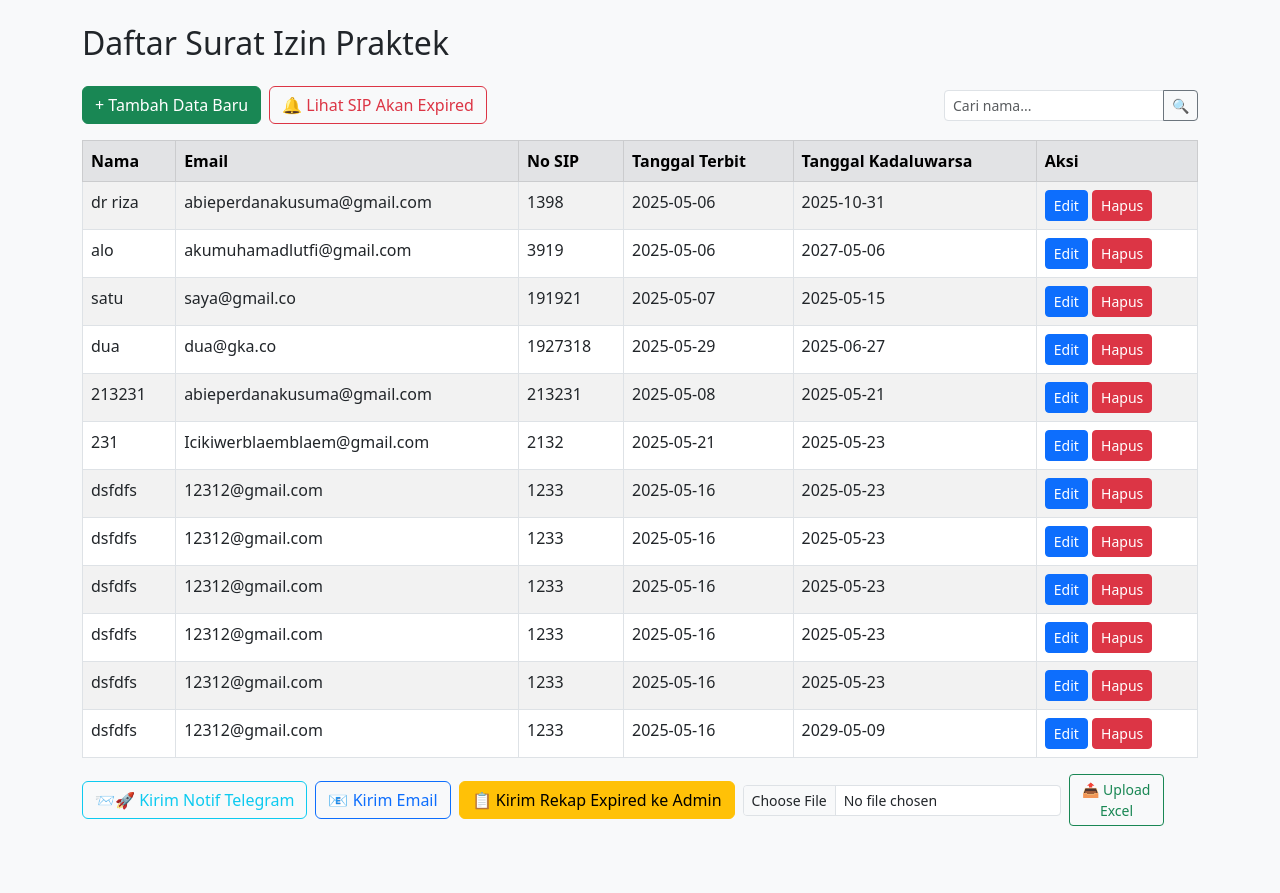
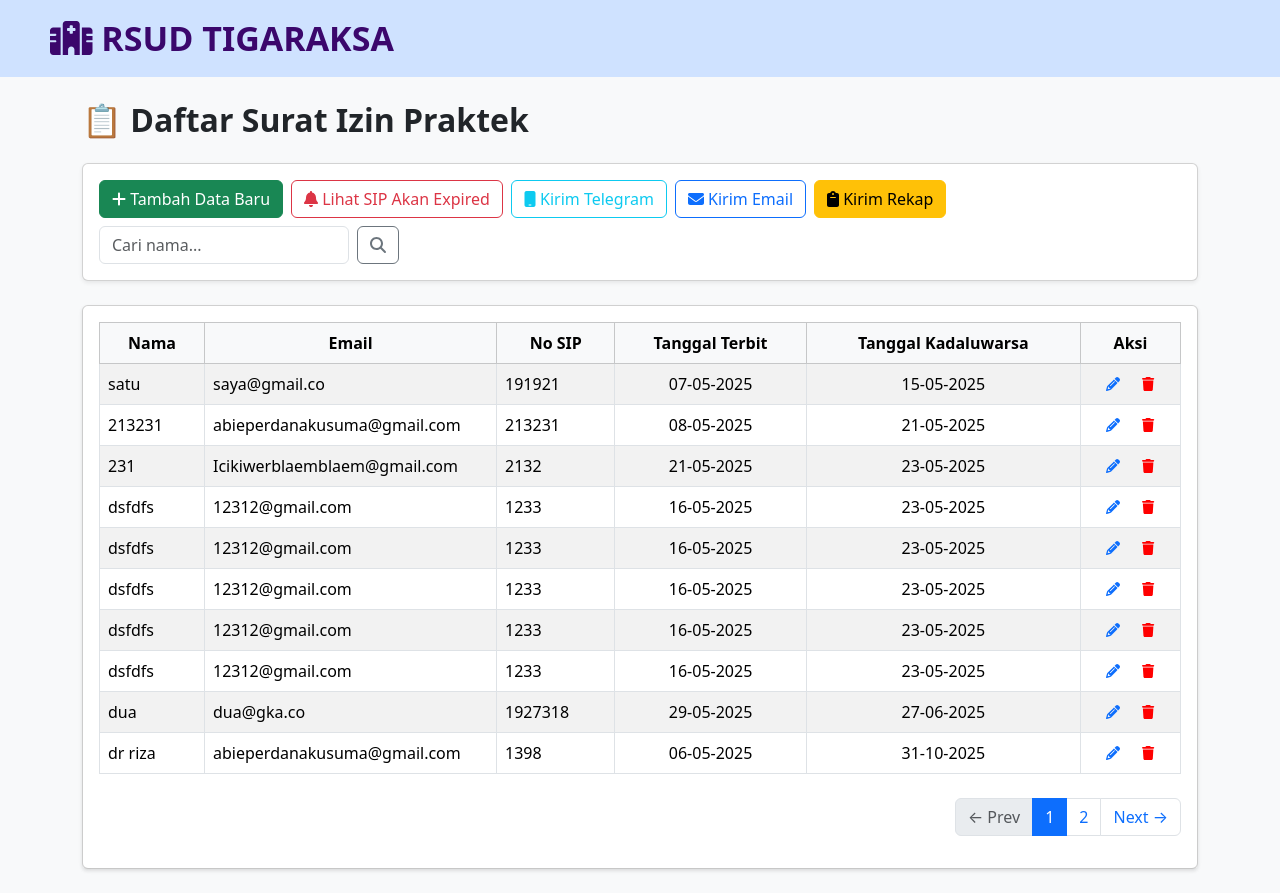
Before and after one commit to xhdskyprime/SistemPengingatSIP-Flask, a Flask app: page / in a window 1280 px wide. Before the commit the page ends 826 px from the top, so only its background shows below. Run offline with Flask 3, Linux system fonts and the light colour scheme; data comes from the database, SQL or seed files in the repository; both versions use the stored data as it was after the commit; some libraries are stand-ins or nearby versions.

Commit message:
front end

```diff
--- a/app.py
+++ b/app.py
@@ -31,19 +31,21 @@ class SIP(db.Model):
 @app.route('/')
 def index():
     search_query = request.args.get('search', '').strip()
+    page = request.args.get('page', 1, type=int)
+    per_page = 10  # Jumlah data per halaman
+
+    # Filter jika ada pencarian
+    query = SIP.query
+    if search_query:
+        query = query.filter(SIP.nama.ilike(f"%{search_query}%"))
+
+    # Pagination
+    sips_paginated = query.order_by(SIP.tanggal_kadaluwarsa.asc()).paginate(page=page, per_page=per_page)
+
     today = datetime.today().date()
-    reminder_date = today + timedelta(days=180)
-
-    if search_query:
-        sips = SIP.query.filter(SIP.nama.ilike(f"%{search_query}%")).all()
-    else:
-        sips = SIP.query.all()
-
     akan_expired = SIP.query.filter(
-    SIP.tanggal_kadaluwarsa <= datetime.utcnow() + timedelta(days=180)
-).order_by(SIP.tanggal_kadaluwarsa.asc()).all()
-
-
+        SIP.tanggal_kadaluwarsa <= datetime.utcnow() + timedelta(days=180)
+    ).order_by(SIP.tanggal_kadaluwarsa.asc()).all()
 
     for sip in akan_expired:
         sisa_hari_total = (sip.tanggal_kadaluwarsa - today).days
@@ -51,14 +53,14 @@ def index():
         hari = sisa_hari_total % 30
         sip.sisa_hari_format = f"{bulan} bulan {hari} hari lagi" if bulan > 0 else f"{hari} hari lagi"
 
-
-
     return render_template(
         'index.html',
-        sips=sips,
+        sips=sips_paginated.items,
+        sips_paginated=sips_paginated,
         today=today,
         akan_expired=akan_expired
     )
+
 
     # Pastikan pengguna sudah login
     if 'logged_in' not in session:
@@ -200,32 +202,32 @@ def trigger_force_all():
     db.session.commit()
     return redirect(url_for('index'))
 
-@app.route('/lihat_sip_akan_expired')
-def lihat_sip_akan_expired():
-    today = datetime.today().date()
-    batas_expired = today + timedelta(days=30)
+# @app.route('/lihat_sip_akan_expired')
+# def lihat_sip_akan_expired():
+#     today = datetime.today().date()
+#     batas_expired = today + timedelta(days=30)
 
-    conn = sqlite3.connect('sip.db')
-    c = conn.cursor()
-    c.execute("SELECT * FROM sip")
-    data = c.fetchall()
-    conn.close()
+#     conn = sqlite3.connect('sip.db')
+#     c = conn.cursor()
+#     c.execute("SELECT * FROM sip")
+#     data = c.fetchall()
+#     conn.close()
 
-    expired_list = []
-    for row in data:
-        tanggal_kadaluwarsa = datetime.strptime(row[5], "%Y-%m-%d").date()
-        if today <= tanggal_kadaluwarsa <= batas_expired:
-            sisa_hari = (tanggal_kadaluwarsa - today).days
-            expired_list.append({
-                'nama': row[1],
-                'email': row[2],
-                'no_sip': row[3],
-                'tanggal_terbit': row[4],
-                'tanggal_kadaluwarsa': row[5],
-                'sisa_hari': sisa_hari  # ← tambahin ini
-            })
+#     expired_list = []
+#     for row in data:
+#         tanggal_kadaluwarsa = datetime.strptime(row[5], "%Y-%m-%d").date()
+#         if today <= tanggal_kadaluwarsa <= batas_expired:
+#             sisa_hari = (tanggal_kadaluwarsa - today).days
+#             expired_list.append({
+#                 'nama': row[1],
+#                 'email': row[2],
+#                 'no_sip': row[3],
+#                 'tanggal_terbit': row[4],
+#                 'tanggal_kadaluwarsa': row[5],
+#                 'sisa_hari': sisa_hari  # ← tambahin ini
+#             })
 
-    return render_template('expired.html', expired_list=expired_list)
+#     return render_template('notif_popup.html', expired_list=expired_list)
 
 from flask import session, flash, redirect, url_for
 
--- a/templates/edit.html
+++ b/templates/edit.html
@@ -1,9 +1,10 @@
 <!-- Modal Edit SIP -->
-<div class="modal fade" id="editModal{{ sip.id }}" tabindex="-1" aria-labelledby="editModalLabel{{ sip.id }}" aria-hidden="true">
-    <div class="modal-dialog">
+<div class="modal fade" id="editModal{{ sip.id }}" tabindex="-1" aria-labelledby="editModalLabel{{ sip.id }}"
+  aria-hidden="true">
+  <div class="modal-dialog" style="background-color: white; border-radius: 2%;">
     <form method="POST" action="{{ url_for('edit_sip', id=sip.id) }}" class="modal-content">
       <div class="modal-header">
-          <h5 class="modal-title" id="editModalLabel{{ sip.id }}">Edit SIP: {{ sip.nama }}</h5>
+        <h5 class="modal-title" id="editModalLabel{{ sip.id }}">Edit Detail Surat Ijin Praktek</h5>
         <button type="button" class="btn-close" data-bs-dismiss="modal" aria-label="Tutup"></button>
       </div>
       <div class="modal-body">
@@ -25,7 +26,8 @@
         </div>
         <div class="mb-3">
           <label class="form-label">Tanggal Kadaluwarsa</label>
-            <input type="date" name="tanggal_kadaluwarsa" value="{{ sip.tanggal_kadaluwarsa }}" class="form-control" required>
+          <input type="date" name="tanggal_kadaluwarsa" value="{{ sip.tanggal_kadaluwarsa }}" class="form-control"
+            required>
         </div>
       </div>
       <div class="modal-footer">
--- a/templates/index.html
+++ b/templates/index.html
@@ -1,117 +1,182 @@
 <!DOCTYPE html>
 <html lang="id">
+
 <head>
     <meta charset="UTF-8">
-    <title>Daftar Surat Izin Praktek</title>
-    <link href="https://cdn.jsdelivr.net/npm/bootstrap@5.3.0/dist/css/bootstrap.min.css" rel="stylesheet">
+    <title>Dashboard SIP</title>
+    <link href="https://cdn.jsdelivr.net/npm/bootstrap@5.3.6/dist/css/bootstrap.min.css" rel="stylesheet"
+        integrity="sha384-4Q6Gf2aSP4eDXB8Miphtr37CMZZQ5oXLH2yaXMJ2w8e2ZtHTl7GptT4jmndRuHDT" crossorigin="anonymous">
+    <style>
+        body {
+            background-color: #f8f9fa;
+        }
+
+        .card-header {
+            background-color: #0d6efd;
+            color: white;
+        }
+    </style>
 </head>
-<body class="bg-light">
 
+<body>
+    <nav class="navbar navbar-expand-lg navbar-light bg-primary-subtle">
+        <div class="container-fluid" style="padding-left: 50px;">
+            <a class="navbar-brand" href="#" style="font-weight: bold; font-size: 34px; color: #3b076c;">
+                <i class="fa-solid fa-hospital"></i>
+                RSUD TIGARAKSA
+            </a>
+        </div>
+    </nav>
     <div class="container py-4">
-    <h2 class="mb-4">Daftar Surat Izin Praktek</h2>
 
-<!-- Tombol trigger modal -->
-
-
-    <!-- Tombol Tambah, Kirim Notif, Paksa -->
-    <div class="d-flex flex-wrap align-items-center gap-2 mb-3">
+        <!-- Header -->
+        <div class="d-flex justify-content-between align-items-center mb-3">
+            <h2 class="fw-bold">📋 Daftar Surat Izin Praktek</h2>
+            {% if 'logged_in' in session %}
+            <a href="{{ url_for('logout') }}" class="btn btn-outline-danger btn-sm">Logout</a>
+            {% endif %}
+        </div>
+        <!-- Aksi Bar -->
+        <div class="card shadow-sm mb-4">
+            <div class="card-body d-flex flex-wrap gap-2 justify-content-between align-items-center">
+                <div class="d-flex flex-wrap gap-2">
                     <button class="btn btn-success" data-bs-toggle="modal" data-bs-target="#addModal">
-            + Tambah Data Baru
-
-
+                        <i class="fa-solid fa-add"></i> Tambah Data Baru
+                    </button>
                     <button class="btn btn-outline-danger" data-bs-toggle="modal" data-bs-target="#notifModal">
-            🔔 Lihat SIP Akan Expired
+                        <i class="fa-solid fa-bell"></i> Lihat SIP Akan Expired
                     </button>
-
-        <form method="GET" action="{{ url_for('index') }}" class="ms-auto" style="max-width: 300px;">
-            <div class="input-group input-group-sm">
-                <input type="text" name="search" value="{{ request.args.get('search', '') }}" class="form-control" placeholder="Cari nama...">
-                <button type="submit" class="btn btn-outline-secondary">🔍</button>
+                    <a href="{{ url_for('trigger_force_all') }}" class="btn btn-outline-info">
+                        <i class="fa-solid fa-mobile"></i> Kirim Telegram
+                    </a>
+                    <a href="{{ url_for('send_email_massal') }}" class="btn btn-outline-primary">
+                        <i class="fa-solid fa-envelope"></i> Kirim Email
+                    </a>
+                    <a href="{{ url_for('send_rekap_expired') }}" class="btn btn-warning">
+                        <i class="fa-solid fa-clipboard"></i> Kirim Rekap
+                    </a>
                 </div>
+                <form method="GET" action="{{ url_for('index') }}" class="d-flex" style="max-width: 300px;">
+                    <input type="text" name="search" value="{{ request.args.get('search', '') }}"
+                        class="form-control me-2" placeholder="Cari nama...">
+                    <button type="submit" class="btn btn-outline-secondary">
+                        <i class="fa-solid fa-magnifying-glass"></i>
+                    </button>
                 </form>
             </div>
+        </div>
 
-
-  <!-- Sisipkan popup notifikasi -->
         {% include "notif_popup.html" %}
-<!--popup tambah -->
         {% include "add.html" %}
-
-{% if 'logged_in' in session %}
-    <a href="{{ url_for('logout') }}" class="btn btn-danger">Logout</a>
-{% else %}
-{% endif %}
-
-
-
-    <!-- Tabel Data SIP -->
-    <table class="table table-bordered table-striped table-hover mt-3">
-        <thead class="table-secondary">
+        <div class="card shadow-sm">
+            <!-- Tabel SIP -->
+            <div class="card-body table-responsive shadow-sm">
+                <table class="table table-bordered table-striped table-hover align-middle text-nowrap">
+                    <thead class="table-light text-center">
                         <tr>
                             <th>Nama</th>
                             <th>Email</th>
                             <th>No SIP</th>
                             <th>Tanggal Terbit</th>
                             <th>Tanggal Kadaluwarsa</th>
-                <th>Aksi</th>
+                            <th style="width: 100px;">Aksi</th>
                         </tr>
                     </thead>
                     <tbody>
                         {% for sip in sips %}
                         <tr>
                             <td>{{ sip.nama }}</td>
-                    <td>{{ sip.email }}</td>
+                            <td class="text-truncate" style="max-width: 200px;">{{ sip.email }}</td>
                             <td>{{ sip.no_sip }}</td>
-                    <td>{{ sip.tanggal_terbit }}</td>
-                    <td>{{ sip.tanggal_kadaluwarsa }}</td>
-                    <td>
-                        <button class="btn btn-sm btn-primary" data-bs-toggle="modal" data-bs-target="#editModal{{ sip.id }}">
-                            Edit
+                            <td class="text-center">{{ sip.tanggal_terbit.strftime('%d-%m-%Y') }}</td>
+                            <td class="text-center">{{ sip.tanggal_kadaluwarsa.strftime('%d-%m-%Y') }}</td>
+                            <td class="text-center">
+                                <div class="d-flex justify-content-center gap-1">
+                                    <button class="btn btn-sm btn-link d-flex align-items-center justify-content-center"
+                                        data-bs-toggle="modal" data-bs-target="#editModal{{ sip.id }}"
+                                        data-bs-toggle="tooltip" data-bs-placement="bottom" title="Edit">
+                                        <i class="fa-solid fa-pencil"></i>
                                     </button>
-                        {% for sip in sips %}
-
-                        <!--popup edit -->
-                        {% include "edit.html" %}
+                                    <a href="{{ url_for('delete_sip', id=sip.id) }}"
+                                        class="btn btn-sm btn-link d-flex align-items-center justify-content-center"
+                                        onclick="return confirm('Yakin untuk menghapus data ini?')"
+                                        data-bs-toggle="tooltip" data-bs-placement="bottom" title="Delete">
+                                        <i class="fa-solid fa-trash" style="color: red;"></i>
+                                    </a>
                                 </div>
-                        {% endfor %}
-
-
-
-
-                        <a href="{{ url_for('delete_sip', id=sip.id) }}" class="btn btn-sm btn-danger" onclick="return confirm('Yakin ingin menghapus?')">Hapus</a>
                             </td>
                         </tr>
+                        {% include "edit.html" %}
                         {% endfor %}
                     </tbody>
                 </table>
-    <!-- Tombol Tambah, Kirim Notif, Paksa -->
-<div class="d-flex flex-wrap align-items-center gap-2 mb-3">
 
-  <a href="{{ url_for('trigger_force_all') }}" class="btn btn-outline-info">
-      📨🚀 Kirim Notif Telegram
-  </a>
+                <nav aria-label="Page navigation" class="mt-4">
+                    <ul class="pagination justify-content-end">
+                        {% if sips_paginated.has_prev %}
+                        <li class="page-item">
+                            <a class="page-link"
+                                href="{{ url_for('index', page=sips_paginated.prev_num, search=request.args.get('search', '')) }}">←
+                                Prev</a>
+                        </li>
+                        {% else %}
+                        <li class="page-item disabled"><span class="page-link">← Prev</span></li>
+                        {% endif %}
 
-  <a href="{{ url_for('send_email_massal') }}" class="btn btn-outline-primary">
-      📧 Kirim Email
-  </a>
-  <a href="{{ url_for('send_rekap_expired') }}" class="btn btn-warning">
-    📋 Kirim Rekap Expired ke Admin
-</a>
+                        {% for page_num in sips_paginated.iter_pages(left_edge=1, right_edge=1, left_current=2,
+                        right_current=2) %}
+                        {% if page_num %}
+                        {% if page_num == sips_paginated.page %}
+                        <li class="page-item active"><span class="page-link">{{ page_num }}</span></li>
+                        {% else %}
+                        <li class="page-item">
+                            <a class="page-link"
+                                href="{{ url_for('index', page=page_num, search=request.args.get('search', '')) }}">{{
+                                page_num }}</a>
+                        </li>
+                        {% endif %}
+                        {% else %}
+                        <li class="page-item disabled"><span class="page-link">…</span></li>
+                        {% endif %}
+                        {% endfor %}
 
-
- <!-- File: templates/index.html -->
-<form method="POST" action="{{ url_for('upload_excel') }}" enctype="multipart/form-data" class="d-inline-flex align-items-center gap-2">
-  <input type="file" name="file" class="form-control form-control-sm" accept=".xlsx,.xls" required>
-  <button type="submit" class="btn btn-outline-success btn-sm">📤 Upload Excel</button>
-</form>
+                        {% if sips_paginated.has_next %}
+                        <li class="page-item">
+                            <a class="page-link"
+                                href="{{ url_for('index', page=sips_paginated.next_num, search=request.args.get('search', '')) }}">Next
+                                →</a>
+                        </li>
+                        {% else %}
+                        <li class="page-item disabled"><span class="page-link">Next →</span></li>
+                        {% endif %}
+                    </ul>
+                </nav>
 
             </div>
         </div>
 
+        <!-- Upload Excel -->
+        <!-- <div class="card shadow-sm mt-4">
+            <div class="card-body d-flex flex-wrap justify-content-between align-items-center">
+                <form method="POST" action="{{ url_for('upload_excel') }}" enctype="multipart/form-data"
+                    class="d-flex gap-2">
+                    <input type="file" name="file" class="form-control form-control-sm" accept=".xlsx,.xls" required>
+                    <button type="submit" class="btn btn-outline-success" style="min-width: 140px;">
+                        <i class="fa-solid fa-upload"></i>
+                        <span>Upload Excel</span>
+                    </button>
 
+                </form>
+            </div>
+        </div> -->
+    </div>
 
+    <!-- Bootstrap JS -->
+    <script src="https://cdn.jsdelivr.net/npm/bootstrap@5.3.6/dist/js/bootstrap.bundle.min.js"
+        integrity="sha384-j1CDi7MgGQ12Z7Qab0qlWQ/Qqz24Gc6BM0thvEMVjHnfYGF0rmFCozFSxQBxwHKO"
+        crossorigin="anonymous"></script>
+    <!-- Icon Font Awesome -->
+    <script src="https://cdnjs.cloudflare.com/ajax/libs/font-awesome/6.7.2/js/all.min.js"></script>
+</body>
 
-
-<script src="https://cdn.jsdelivr.net/npm/bootstrap@5.3.0/dist/js/bootstrap.bundle.min.js"></script>
-</body>
 </html>
--- a/templates/notif_popup.html
+++ b/templates/notif_popup.html
@@ -3,7 +3,10 @@
   <div class="modal-dialog">
     <div class="modal-content">
       <div class="modal-header">
-          <h5 class="modal-title" id="notifModalLabel">🔔 Daftar SIP Akan Expired</h5>
+        <h5 class="modal-title" id="notifModalLabel">
+          <i class="fa-solid fa-bell"></i>
+          Daftar SIP Akan Expired
+        </h5>
         <button type="button" class="btn-close" data-bs-dismiss="modal" aria-label="Tutup"></button>
       </div>
       <div class="modal-body">
```
Also changed, not shown: img/logo_rsud.jpg (added), instance/sip.db. Lines whose indentation alone changed are shown as unchanged.
